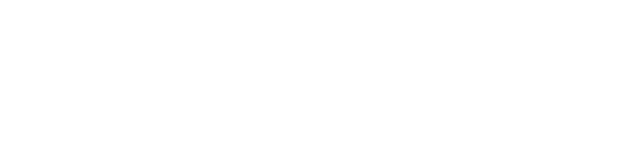
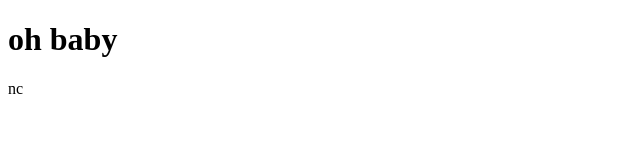
Before and after one commit to numan-cu-cse/first-project, a plain HTML site: page first-project/index.html in a window 1280 px wide. Shown: the whole page, without its empty margins (0-640 px from the left). Drawn offline with Linux system fonts and the light colour scheme.

Commit message:
learned github

```diff
--- a/first-project/index.html
+++ b/first-project/index.html
@@ -1,11 +1,11 @@
 <!DOCTYPE html>
 <html lang="en">
 <head>
-    <meta charset="UTF-8">
-    <meta name="viewport" content="width=device-width, initial-scale=1.0">
-    <title>Document</title>
+
+    <title>My first project</title>
 </head>
 <body>
-
+   <h1> oh baby</h1>
+   <p> nc</p>
 </body>
 </html>
```
